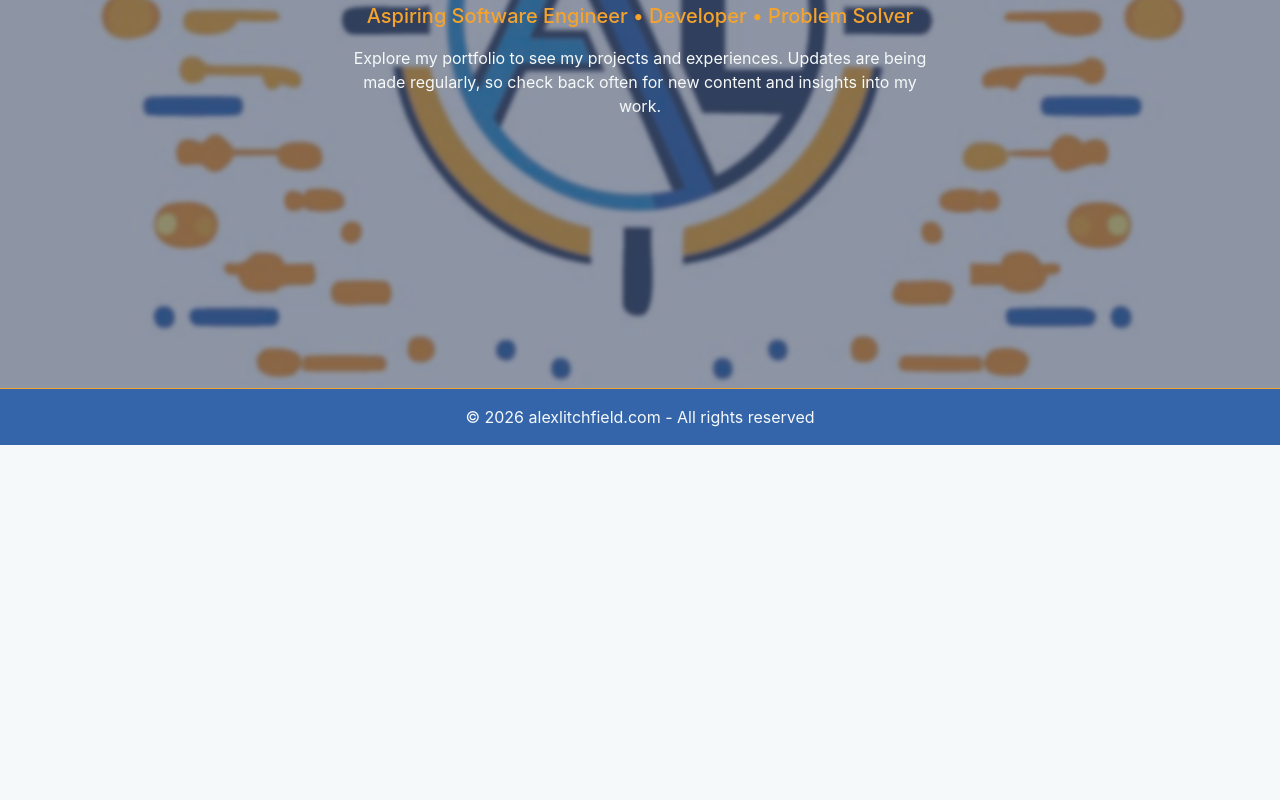
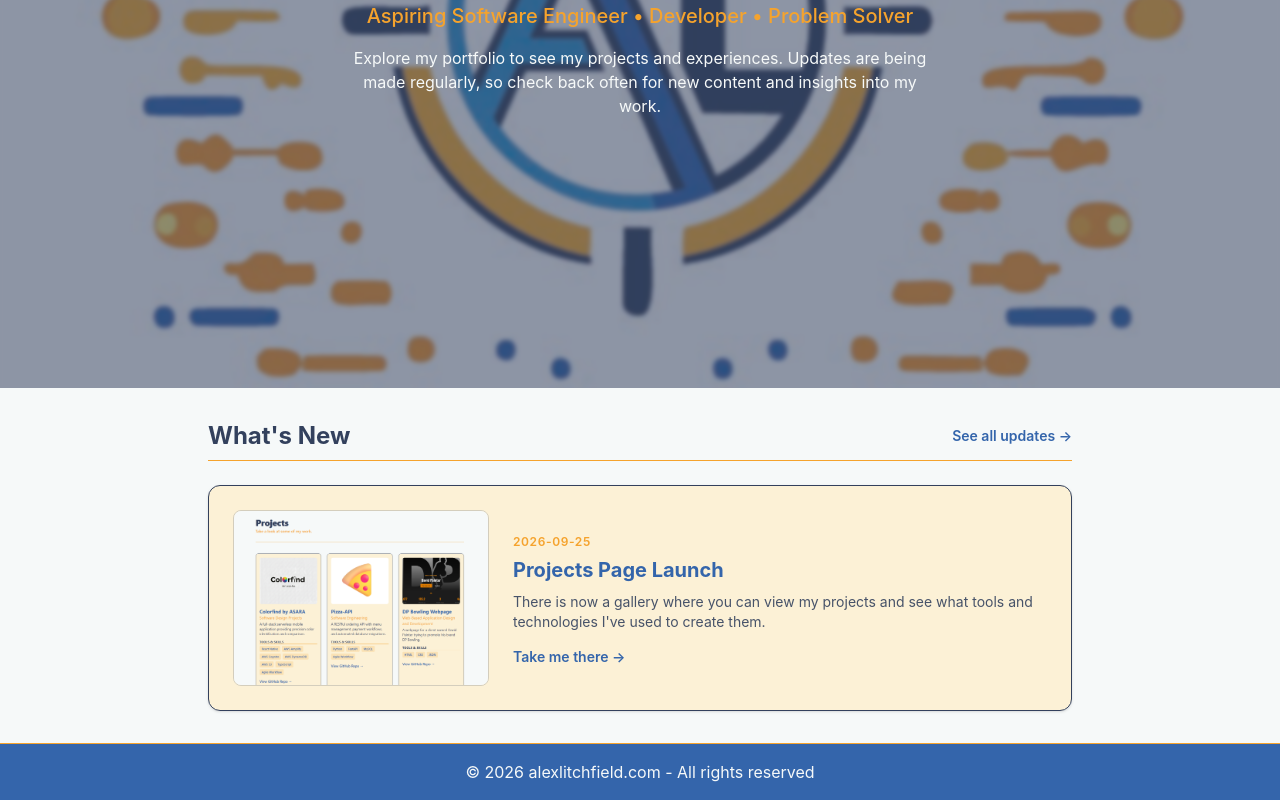
Before and after one commit to alitchf2/alexlitchfield-portfolio, a React (Vite) app: page / in a window 1280 px wide. Shown: the part 395-1195 px from the top of the page. Before the commit the page ends 840 px from the top, so only its background shows below. Built offline with nearby package versions, Linux system fonts and the light colour scheme.

Commit message:
added WhatsNew Block to home page

```diff
--- a/src/App.tsx
+++ b/src/App.tsx
@@ -1,22 +1,23 @@
-import {BrowserRouter, Routes, Route} from "react-router-dom";
+import { createBrowserRouter, RouterProvider } from "react-router-dom";
 import Layout from "./components/Layout";
 import Home from "./pages/Home";
 import Resume from "./pages/Resume";
 import Projects from "./pages/Projects";
 import Apps from "./pages/Apps";
 
+const router = createBrowserRouter([
+  {
+    path: "/",
+    element: <Layout />,
+    children: [
+      { index: true, element: <Home /> },
+      { path: "resume", element: <Resume /> },
+      { path: "projects", element: <Projects /> },
+      { path: "apps", element: <Apps /> },
+    ],
+  },
+]);
+
 export default function App() {
-  return (
-    <BrowserRouter>
-      <Routes>
-        <Route path="/" element={<Layout />}>
-          <Route index element={<Home />} />
-          <Route path="resume" element={<Resume />} />
-          <Route path="projects" element={<Projects />} />
-          <Route path="apps" element={<Apps />} />
-        </Route>
-      </Routes>
-    </BrowserRouter>
-
-  );
+  return <RouterProvider router={router} />;
 }
--- a/src/components/Layout.tsx
+++ b/src/components/Layout.tsx
@@ -1,10 +1,12 @@
-import { Outlet } from "react-router-dom";
+import { Outlet, ScrollRestoration } from "react-router-dom";
 import Navbar from "./Navbar";
 import Footer from "./Footer";
 
 export default function Layout() {
     return (
         <div className="flex flex-col min-h-screen bg-brand-light text-brand-navy">
+            <ScrollRestoration />
+
             <Navbar />
             <main className="flex-grow">
                 <Outlet />
--- /dev/null
+++ b/src/components/home/WhatsNewHighlight.tsx
@@ -0,0 +1,55 @@
+import { Link } from "react-router-dom";
+import { getLatestUpdate } from "../../data/whatsNew";
+
+export default function WhatsNewHighlight() {
+  const latest = getLatestUpdate();
+
+  if (!latest) {
+    return null;
+  }
+
+  return (
+    <section className="max-w-4xl mx-auto px-4 py-8">
+      <div className="flex items-center justify-between border-b border-brand-amber pb-2 mb-6">
+        <h2 className="text-2xl font-bold text-brand-navy">What's New</h2>
+        <Link
+          to="/updates"
+          className="text-sm font-semibold text-brand-blue hover:text-brand-sky transition-colors"
+        >
+          See all updates &rarr;
+        </Link>
+      </div>
+
+      <div className="bg-brand-cream/80 border border-brand-navy rounded-xl p-6 shadow-sm flex flex-col md:flex-row gap-6 items-center">
+        <img
+          src={latest.imageUrl}
+          alt={latest.title}
+          className="w-full md:w-64 h-44 object-cover rounded-lg border border-brand-navy/20 flex-shrink-0"
+        />
+
+        <div className="flex flex-col justify-between flex-grow space-y-3">
+          <div>
+            <span className="text-xs font-semibold text-brand-amber uppercase tracking-wider">
+              {latest.date}
+            </span>
+            <h3 className="text-xl font-bold text-brand-blue mt-1">
+              {latest.title}
+            </h3>
+            <p className="text-sm text-brand-navy/90 mt-2">
+              {latest.summary}
+            </p>
+          </div>
+
+          <div>
+            <Link
+              to={latest.targetRoute}
+              className="inline-flex items-center gap-1 text-sm font-semibold text-brand-blue hover:text-brand-sky transition-colors"
+            >
+              Take me there &rarr;
+            </Link>
+          </div>
+        </div>
+      </div>
+    </section>
+  );
+}
--- a/src/pages/Home.tsx
+++ b/src/pages/Home.tsx
@@ -1,3 +1,5 @@
+import WhatsNewHighlight from "../components/home/WhatsNewHighlight";
+
 export default function Home() {
   return (
     <div className="w-full">
@@ -23,6 +25,9 @@ export default function Home() {
         </div>
       </section>
 
+      {/* What's New Highlight */}
+      <WhatsNewHighlight />
+
       {/* Future Content Blocks will go directly below this section */}
     </div>
   );
```
Also changed, not shown: 1 other file (tests, documents, lock files or other folders).
